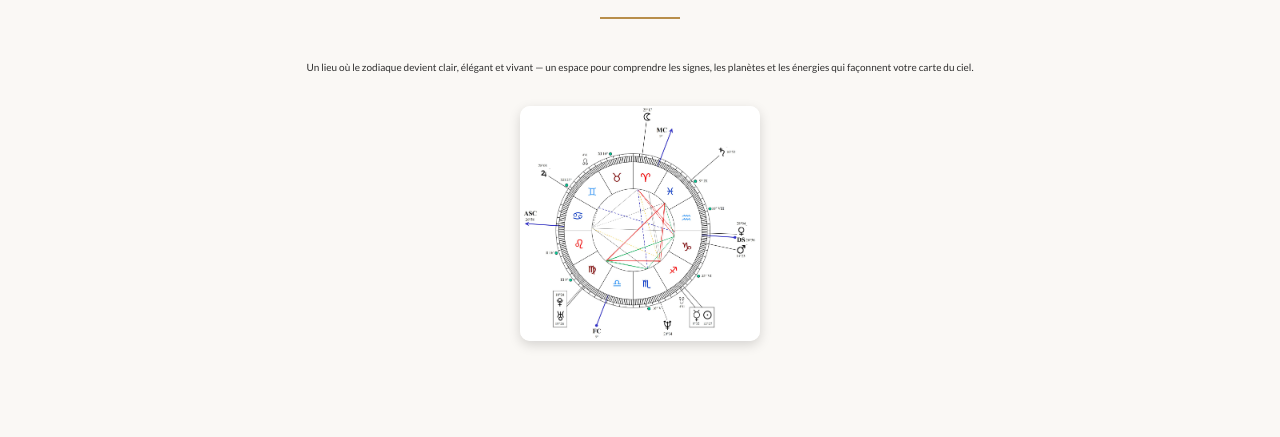
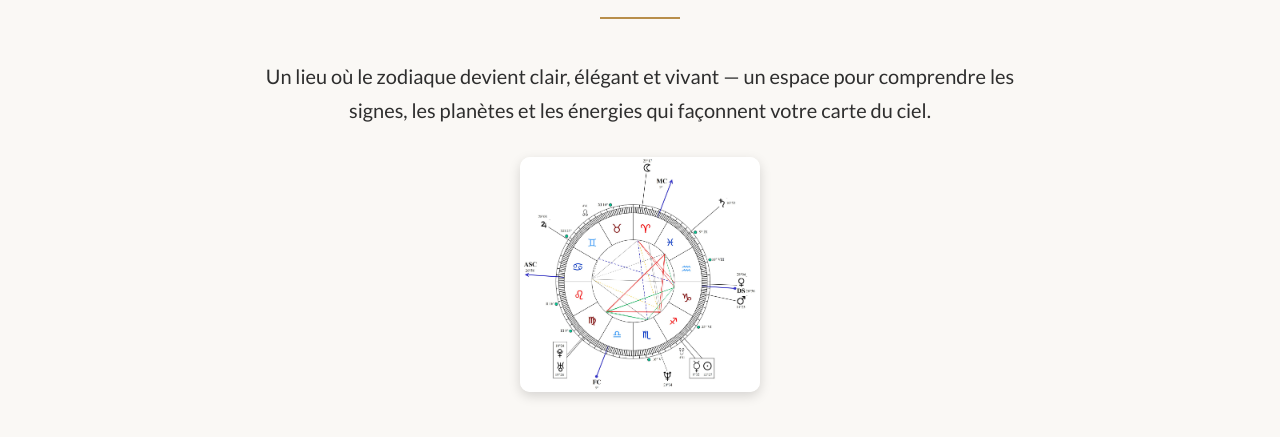
Before and after one commit to joelle63/Astro, a plain HTML site: page index.html in a window 1280 px wide. Shown: the part 341-778 px from the top of the page. Drawn offline with nearby package versions, Linux system fonts and the light colour scheme.

Commit message:
Update index.html

```diff
--- a/index.html
+++ b/index.html
@@ -115,7 +115,8 @@
         }
 
         .accueil p {
-            font-size: 10px;
+            font-size: 20px;
+            margin-top: 10px;
             line-height: 1.7;
             font-family: "Lato", sans-serif;
             color: var(--texte);
```
